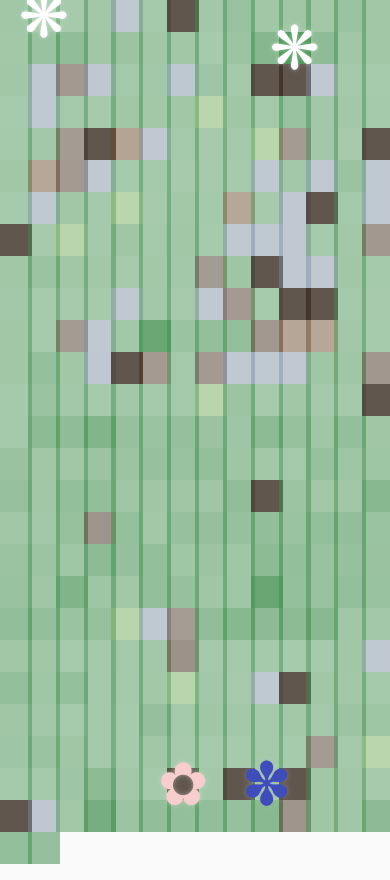
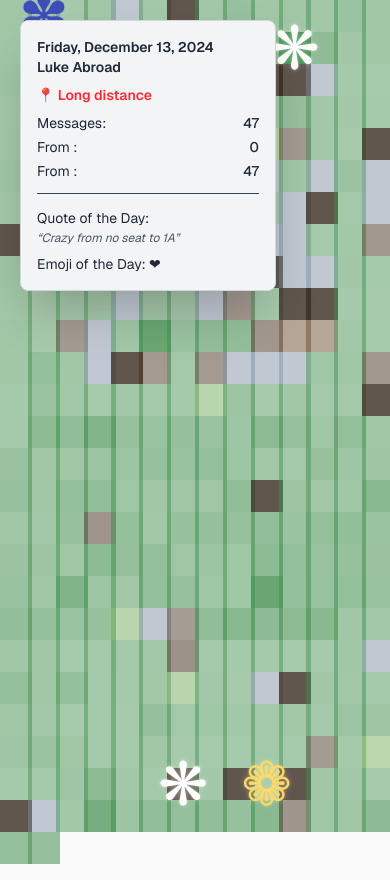
Before and after one commit to verisorry/our1096th.day, a Next.js app: page / in a window 390 px wide. Built offline with nearby package versions, Linux system fonts and the light colour scheme.

Commit message:
feat(hover): added hover details)

```diff
--- /dev/null
+++ b/src/components/HoverCard.tsx
@@ -0,0 +1,98 @@
+import { DayData } from "./MessageCalendar";
+import { useMemo } from "react";
+
+export default function HoverCard({ day, position }: { day: DayData; position: { x: number; y: number } }) {
+  const estimatedWidth = 256;
+  const estimatedHeight = 300;
+
+  const adjustedPosition = useMemo(() => {
+    const viewportWidth = window.innerWidth;
+    const viewportHeight = window.innerHeight;
+
+    let x = position.x + 20;
+    let y = position.y + 20;
+
+    // flip to left if would overflow
+    if (x + estimatedWidth > viewportWidth) {
+      x = position.x - estimatedWidth - 20;
+    }
+
+    // flip to top if would overflow
+    if (y + estimatedHeight > viewportHeight) {
+      y = position.y - estimatedHeight - 20;
+    }
+
+    // Check left boundary
+    if (x < 0) {
+      x = 10;
+    }
+
+    // Check top boundary
+    if (y < 0) {
+      y = 10;
+    }
+
+    return { x, y };
+  }, [position.x, position.y]);
+
+  return (
+    <div
+      className="fixed flex flex-col z-50 bg-gray-100 text-gray-800 p-4 rounded-lg shadow-2xl border border-gray-300 w-64 pointer-events-none"
+      style={{
+        left: `${adjustedPosition.x}px`,
+        top: `${adjustedPosition.y}px`,
+      }}
+    >
+        <div className="text-sm font-semibold text-gray-800 mb-2">
+            {new Date(day.date).toLocaleDateString('en-US', {
+                weekday: 'long',
+                year: 'numeric',
+                month: 'long',
+                day: 'numeric'
+            })}
+            <div className="text-sm">{day.era}</div>
+        </div>
+
+        {day.milestone && (
+            <div className="mb-2 text-yellow-500 font-semibold text-sm">
+            ✨ {day.milestone} ✨
+            </div>
+        )}
+        {day.isApart && (
+            <div className="text-red-500 mb-2 font-semibold text-sm">📍 Long distance</div>
+        )}
+
+        <div className="space-y-1 text-sm">
+            <div className="flex justify-between gap-4">
+                <span>Messages:</span>
+                <span className="font-medium">{day.messageCount}</span>
+            </div>
+
+            <div className="flex justify-between gap-4">
+                <span>From {process.env.NEXT_PUBLIC_YOUR_NAME}:</span>
+                <span className="font-medium">{day.fromYou}</span>
+            </div>
+
+            <div className="flex justify-between gap-4">
+                <span>From {process.env.NEXT_PUBLIC_HIS_NAME}:</span>
+                <span className="font-medium">{day.fromHim}</span>
+            </div>
+        </div>
+
+        {day.quote && (
+            <div className="mt-3 pt-3 border-t border-gray-700">
+                <span className="text-sm mb-1">Quote of the Day:</span>
+                <span className="text-xs italic text-gray-600 line-clamp-3">
+                    &ldquo;{day.quote}&rdquo;
+                </span>
+            </div>
+        )}
+
+        {day.topEmoji && (
+            <div className="pt-2 flex items-center">
+                <span className="text-sm">Emoji of the Day: {day.topEmoji}</span>
+            </div>
+        )}
+    </div>
+  );
+}
--- a/src/components/MessageCalendar.tsx
+++ b/src/components/MessageCalendar.tsx
@@ -1,12 +1,14 @@
 // It takes your data and creates a grid of colored squares
 // Each square represents one day
+"use client"
 
-import { useMemo } from "react";
+import { useMemo, useState } from "react";
+import HoverCard from "./HoverCard";
 
-interface DayData {
+export interface DayData {
   date: string;
   messageCount: number;
-  fromMe: number;
+  fromYou: number;
   fromHim: number;
   sentiment: {
     compound: number;
@@ -16,6 +18,7 @@ interface DayData {
   topEmoji: string;
   era: string;
   milestone: string | null;
+  isApart: boolean;
 }
 
 interface MessageGridProps {
@@ -75,17 +78,31 @@ const getFlower = () => {
 }
 
 export default function MessageCalendar({ data }: MessageGridProps) {
+    const [hoveredDay, setHoveredDay] = useState<DayData | null>(null);
+    const [mousePosition, setMousePosition] = useState({ x: 0, y: 0});
+
     const maxMessages = useMemo(() =>
         Math.max(...data.map(d => d.messageCount)),
         [data]
     );
+
+    // Memoize flower selection so it only changes on load
+    const flowerMap = useMemo(() => {
+        const map = new Map<string, typeof FLOWERS[0]>();
+        data.forEach(day => {
+            if (day.milestone) {
+                map.set(day.date, getFlower());
+            }
+        });
+        return map;
+    }, [data]);
 
     return (
         <div className="relative w-full pb-4">
             <div className="grid w-fit mx-auto" style={{ gridTemplateColumns: 'repeat(14, minmax(0, 1fr))' }}>
                 {data.map((day) => {
                     const style = getCellStyle(day, maxMessages);
-                    const flowerObject = getFlower();
+                    const flowerObject = flowerMap.get(day.date);
 
                     return (
                         <div
@@ -100,11 +117,14 @@ export default function MessageCalendar({ data }: MessageGridProps) {
                                 overflow-visible
                                 `}
                             style={style}
+                            onMouseEnter={() => setHoveredDay(day)}
+                            onMouseMove={(e) => setMousePosition({ x: e.clientX, y: e.clientY })}
+                            onMouseLeave={() => setHoveredDay(null)}
                             >
 
                                 {/* grow a flower if a milestone */}
                                 {
-                                (day.milestone)
+                                (day.milestone && flowerObject)
                                     ? <div
                                     className="text-6xl"
                                     style={{
@@ -113,7 +133,7 @@ export default function MessageCalendar({ data }: MessageGridProps) {
                                             0 0 3px rgba(${flowerObject.color}, 0.35),
                                             0 0 6px rgba(255,255,255,0.25)
                                             `,
-                                        zIndex: 999
+                                        zIndex: 9
                                     }}>
                                         {flowerObject.symbol}
                                     </div>
@@ -124,6 +144,10 @@ export default function MessageCalendar({ data }: MessageGridProps) {
                     )
                 })}
             </div>
+
+            {hoveredDay && (
+                <HoverCard day={hoveredDay} position={mousePosition} />
+            )}
         </div>
-    )
+    );
 }
```
